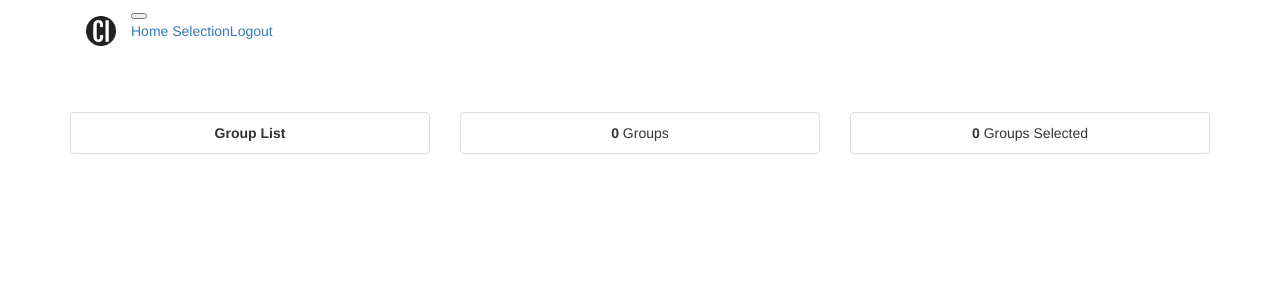
After one commit to crazynayan/za2019, a Flask app: page /groups in a window 1280 px wide. The commit adds this page. Shown: the top 300 px of the page. Run offline with Flask 2, Linux system fonts and the light colour scheme; the visitor is signed in with stand-in values (Sample User, id 1); data that the repository does not hold is empty; parts of the project's set-up code (start-up, migrations or seed data) failed here and were passed over; some libraries are stand-ins or nearby versions.

Commit message:
v20 - Group List and Changing a finalized selection

```diff
--- a/flask_app/group_select/routes.py
+++ b/flask_app/group_select/routes.py
@@ -1,19 +1,30 @@
+from typing import List
+
 from flask import Response, render_template, flash, redirect, url_for
 
 from flask_app.auth.auth import cookie_login_required
 from flask_app.group_select import bp
-from flask_app.group_select.selection import SelectionForm
+from flask_app.group_select.selection import SelectionForm, Group
 
 
-@bp.route("/selection", methods=["GET", "POST"])
+@bp.route("/groups/<group_id>/selection", methods=["GET", "POST"])
 @cookie_login_required
-def selection() -> Response:
-    form = SelectionForm()
-    if not form.group:
-        flash("Selection complete")
-        return redirect(url_for("legacy.home"))
+def selection(group_id: str) -> Response:
+    group = Group.get_by_id(group_id)
+    if not group:
+        flash("error in retrieving group")
+        return redirect(url_for("group_select.view_groups"))
+    form = SelectionForm(group)
     if not form.validate_on_submit():
         form.flash_form_errors()
-        return render_template("selection.html", form=form, title="Group Selection")
+        return render_template("selection-players.html", form=form)
     form.update()
-    return redirect(url_for("group_select.selection"))
+    return redirect(url_for("group_select.view_groups"))
+
+
+@bp.route("/groups")
+@cookie_login_required
+def view_groups() -> Response:
+    groups: List[Group] = Group.objects.order_by("player_count", Group.objects.ORDER_DESCENDING).get()
+    selected = sum(1 if group.selection else 0 for group in groups)
+    return render_template("selection-groups.html", groups=groups, selected=selected)
--- a/flask_app/templates/bootstrap_base.html
+++ b/flask_app/templates/bootstrap_base.html
@@ -20,7 +20,7 @@
             <div class="collapse navbar-collapse" id="navbarMenu">
                 <div class="navbar-nav mr-auto">
                     <a class="nav-item active nav-link" href="{{ url_for('legacy.home') }}">Home</a>
-                    <a class="nav-item active nav-link" href="{{ url_for('group_select.selection') }}">Selection</a>
+                    <a class="nav-item active nav-link" href="{{ url_for('group_select.view_groups') }}">Selection</a>
                 </div>
                 <div class="navbar-nav ml-auto">
                     {% if current_user.is_anonymous %}
--- /dev/null
+++ b/flask_app/templates/selection-groups.html
@@ -0,0 +1,46 @@
+{% extends "bootstrap_base.html" %}
+
+{% block app_content %}
+    <div class="row">
+        <div class="col-md-4">
+            <ul class="list-group text-center">
+                <li class="list-group-item list-group-item-primary">
+                    <strong>Group List</strong>
+                </li>
+            </ul>
+        </div>
+        <div class="col-md-4">
+            <ul class="list-group text-center">
+                <li class="list-group-item list-group-item-primary">
+                    <strong>{{ groups|length }}</strong> Groups
+                </li>
+            </ul>
+        </div>
+        <div class="col-md-4">
+            <ul class="list-group text-center">
+                <li class="list-group-item list-group-item-primary">
+                    <strong>{{ selected }}</strong> Groups Selected
+
+                </li>
+            </ul>
+        </div>
+    </div>
+    <br>
+    {% for group in groups %}
+        <div class="row">
+            <div class="col-md">
+                <a class="btn btn-block {{ group.display_group_button }}"
+                   href="{{ url_for('group_select.selection', group_id=group.id) }}">
+                    {{ group.name }} -
+                    Players #{{ group.player_count }} -
+                    Score #{{ group.group_rank }}
+                </a>
+            </div>
+        </div>
+        <br>
+    {% endfor %}
+{% endblock %}
+
+{% block scripts %}
+    {{ super() }}
+{% endblock %}
```
Also changed, not shown: flask_app/group_select/selection.py (+24 -5 lines), flask_app/templates/selection-players.html (added, +85 -0 lines), flask_app/templates/selection.html (deleted, +0 -62 lines).
